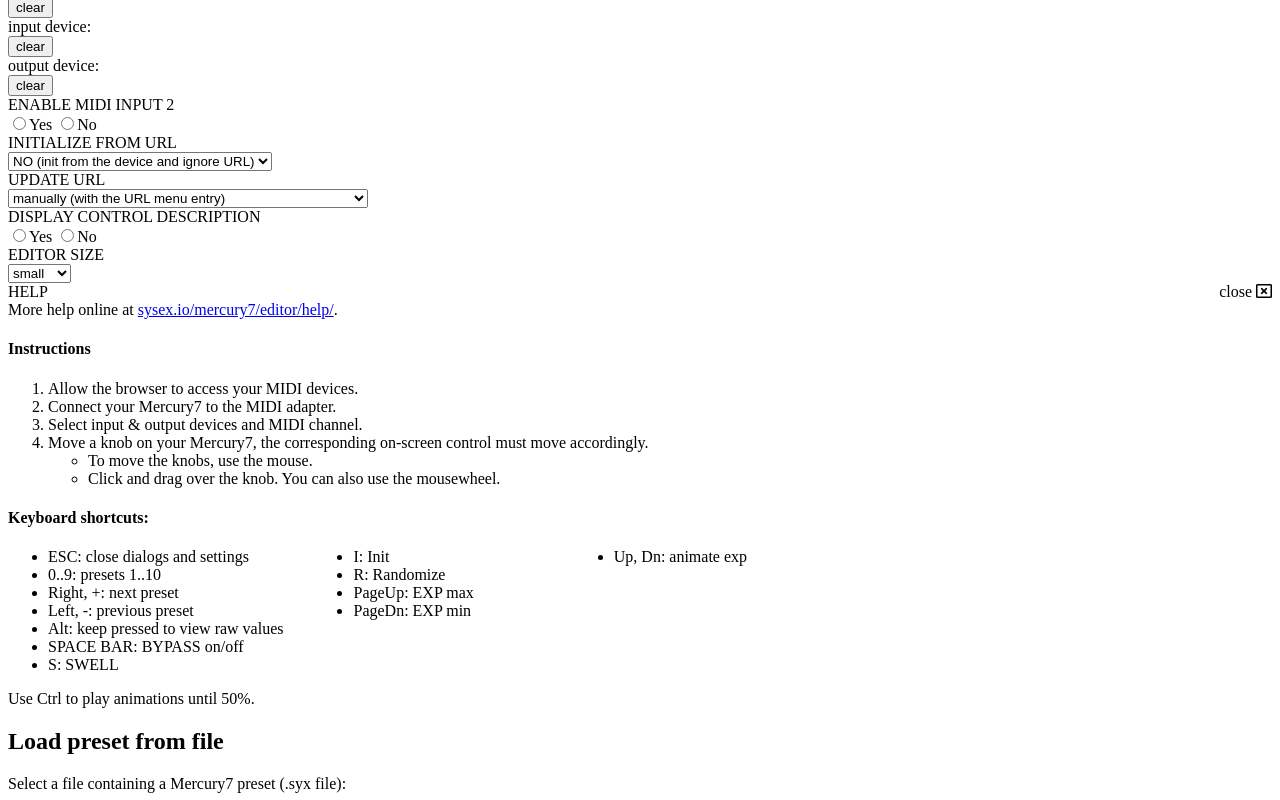
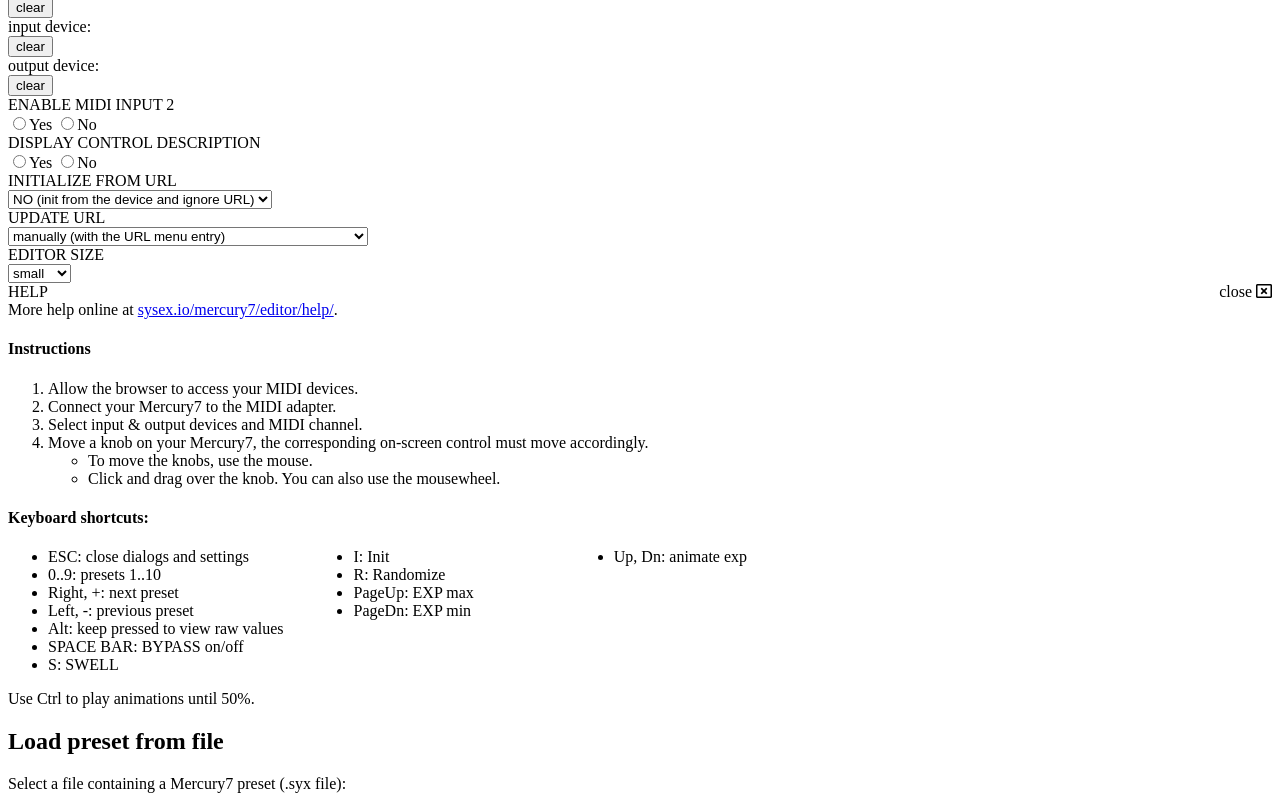
Before and after one commit to francoisgeorgy/mercury7-web-editor, a website: page src/index.html in a window 1280 px wide. Shown: the part 3405-4205 px from the top of the page. Drawn offline with Linux system fonts and the light colour scheme.

Commit message:
fix typos

```diff
--- a/src/index.html
+++ b/src/index.html
@@ -572,21 +572,19 @@
                             <div id="prefs_output_device"></div>
                             <div><button id="prefs_clear_output_device">clear</button></div>
                         </div>
-                        <div>
-                        </div>
+                        <div></div>
 
                         <div class="g0">
                             ENABLE MIDI INPUT 2
                         </div>
                         <div></div>
                         <div>
-                            <input type="radio" name="enable-midi-in2" id="enable-midi-in2-1" value="1">Yes</input>
-                            <input type="radio" name="enable-midi-in2" id="enable-midi-in2-0" value="0">No</input>
+                            <input type="radio" name="enable-midi-in2" id="enable-midi-in2-1" value="1">Yes
+                            <input type="radio" name="enable-midi-in2" id="enable-midi-in2-0" value="0">No
                         </div>
-                        <div>
-                        </div>
+                        <div></div>
 
-<!--
+                        <!--
                         <div class="g0">
                             MIDI INPUT 2
                         </div>
@@ -599,12 +597,22 @@
                             <div id="prefs_input2_device"></div>
                             <div><button id="prefs_clear_input2_device">clear</button></div>
                         </div>
+                        <div></div>
+                        -->
+
+                        <div class="g0">
+                            DISPLAY CONTROL DESCRIPTION
+                        </div>
+                        <div></div>
                         <div>
+                            <input type="radio" name="display_description" id="display_description-1" value="1">Yes
+                            <input type="radio" name="display_description" id="display_description-0" value="0">No
                         </div>
--->
+                        <div></div>
 
-                </div>
-                <div class="settings-columns">
+                    </div>
+                <!--</div>-->
+                <!--<div class="settings-columns">-->
 
                     <div class="settings-rows">
 
@@ -634,19 +642,7 @@
                                 <option value="8">automatically every 500ms</option>
                             </select>
                         </div>
-                        <div>
-                        </div>
-
-                        <div class="g0">
-                            DISPLAY CONTROL DESCRIPTION
-                        </div>
                         <div></div>
-                        <div>
-                            <input type="radio" name="display_description" id="display_description-1" value="1">Yes</input>
-                            <input type="radio" name="display_description" id="display_description-0" value="0">No</input>
-                        </div>
-                        <div>
-                        </div>
 
                         <div class="g0">
                             EDITOR SIZE
@@ -659,12 +655,10 @@
                                 <option value="2">large</option>
                             </select>
                         </div>
-                        <div>
-                        </div>
+                        <div></div>
+
                     </div>
-
                 </div>
-
             </div>
 
             <!--
--- a/src/main.js
+++ b/src/main.js
@@ -19,7 +19,7 @@ import {
     setMidiInput2Port,
     setMidiInputPort
 } from "./midi_in";
-import {getMidiOutputPort, requestPreset, sendSysex, setMidiOutputPort} from "./midi_out";
+import {getMidiOutputPort, requestPreset, setMidiOutputPort} from "./midi_out";
 import {hashSysexPresent, initFromUrl, setupUrlSupport, startUrlAutomation} from "./url";
 import "./css/lity.min.css";    // CSS files order is important
 import "./css/themes.css";
@@ -30,8 +30,6 @@ import "./css/grid-global-settings.css";
 import {setPresetDirty, updatePresetSelector} from "./ui_presets";
 import * as Utils from "./utils";
 import {initZoom} from "./ui_zoom";
-import {SYSEX_CMD} from "./model/constants";
-import {SYSEX_PRESET, validate} from "./model/sysex";
 
 const browser = detect();
 
--- a/src/midi_in.js
+++ b/src/midi_in.js
@@ -1,7 +1,7 @@
 import {showMidiInActivity} from "./ui_midi_activity";
 import {updatePresetSelector} from "./ui_presets";
 import {logIncomingMidiMessage} from "./ui_midi_window";
-import {getLastSendTime, sendCC, updateDevice} from "./midi_out";
+import {getLastSendTime, updateDevice} from "./midi_out";
 import {updateModelAndUI, updateUI} from "./ui";
 import {log} from "./debug";
 import MODEL from "./model";
@@ -61,6 +61,7 @@ function monitorCC(control_number) {
 /**
  * Handle Program Change messages
  * @param msg
+ * @param input_num
  */
 export function handlePC(msg, input_num = 1) {
 
@@ -78,6 +79,7 @@ export function handlePC(msg, input_num = 1) {
 /**
  * Handle all control change messages received
  * @param msg
+ * @param input_num
  */
 export function handleCC(msg, input_num = 1) {
 
@@ -140,6 +142,7 @@ export function handleSysex(data) {
         case SYSEX_PRESET:
             resetExp();
             updateUI();
+            // noinspection JSBitwiseOperatorUsage
             if (preferences.update_URL & SETTINGS_UPDATE_URL.on_randomize_init_load) {
                 updateUrl();
             }
--- a/src/preferences.js
+++ b/src/preferences.js
@@ -24,7 +24,7 @@ export let preferences = {
     init_from_URL: 1,       // if 0 (NO), the app will init from the device and ignore the URL.
                             // if 1 (YES), the app will init from the URL's sysex and update the device.
     display_infos: 1        // if 0 (NO), the controls' description is never displayed
-                            // if 1 (YES), the controls' description is displayd when the mouse if over the control's name
+                            // if 1 (YES), the controls' description is displayed when the mouse if over the control's name
 };
 
 export function loadPreferences() {
--- a/src/read_file.js
+++ b/src/read_file.js
@@ -54,6 +54,7 @@ export function readFile() {
                 updateUI();
                 fullUpdateDevice();
                 // setPresetClean();
+                // noinspection JSBitwiseOperatorUsage
                 if (preferences.update_URL & SETTINGS_UPDATE_URL.on_randomize_init_load) {
                     updateUrl();
                 }
--- a/src/ui.js
+++ b/src/ui.js
@@ -19,11 +19,10 @@ import {openMidiWindow} from "./ui_midi_window";
 import {initZoom, zoomIn, zoomOut} from "./ui_zoom";
 import {preferences} from "./preferences";
 import {toggleUrlAutomation, updateUrl} from "./url";
-import {setupGlobalSettings, openGlobalSettingsPanel, toggleGlobalSettingsPanel} from "./ui_global_settings";
+import {setupGlobalSettings, toggleGlobalSettingsPanel} from "./ui_global_settings";
 import "webpack-jquery-ui/effects";
 import {
     setupAppPreferences,
-    openAppPreferencesPanel,
     toggleAppPreferencesPanel,
     hideMidiInput2,
     showMidiInput2
--- a/src/ui_app_prefs.js
+++ b/src/ui_app_prefs.js
@@ -6,8 +6,6 @@ import * as WebMidi from "webmidi";
 import {updateSelectDeviceList} from "./ui_selects";
 import {startUrlAutomation, stopUrlAutomation} from "./url";
 import {closeHelpPanel} from "./ui_help";
-import {getMidiInput2Port, setMidiInput2Port} from "./midi_in";
-import {appendMessage} from "./ui_messages";
 
 const CONTAINER = "#app-preferences";
 
--- a/src/ui_global_settings.js
+++ b/src/ui_global_settings.js
@@ -2,7 +2,7 @@ import {log} from "./debug";
 import MODEL from "./model";
 import {requestGlobalSettings, sendSysex} from "./midi_out";
 import {hideDefaultPanel, showDefaultPanel} from "./ui";
-import {closeAppPreferencesPanel, openAppPreferencesPanel} from "./ui_app_prefs";
+import {closeAppPreferencesPanel} from "./ui_app_prefs";
 import {appendMessage} from "./ui_messages";
 import {closeHelpPanel} from "./ui_help";
 
--- a/src/ui_presets.js
+++ b/src/ui_presets.js
@@ -14,9 +14,11 @@ import {getMidiInputPort} from "./midi_in";
 
 let dirty_cache = true;    // setPresetDirty is called each time a control is modified. This variable is used to minimize the DOM changes.
 
+/*
 export function isPresetClean() {
     return !dirty_cache;
 }
+*/
 
 /**
  * Remove all flags and highlight color from the preset selectors.
--- a/src/ui_schemes.js
+++ b/src/ui_schemes.js
@@ -63,5 +63,5 @@ export const MIXER_SLIDER_SCHEME = {
     cursor_color: "#e8f1ff",
     track_color: "#e8f1ff",
     track_bg_color: "#333",
-    format: v => MODEL.control[cc].human(v)
+    format: v => MODEL.control[MODEL.control_id.exp_pedal].human(v)
 };
```
